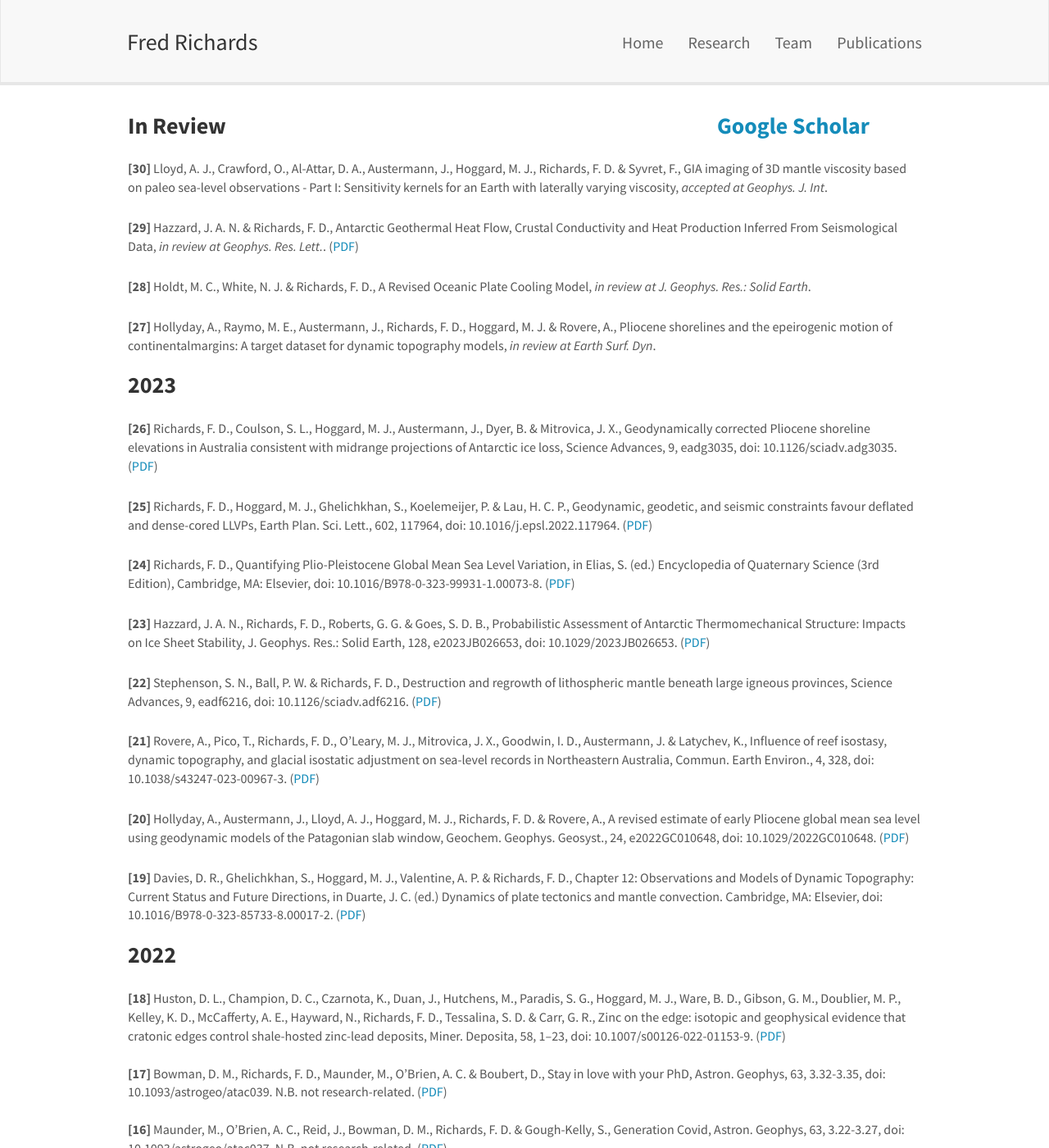
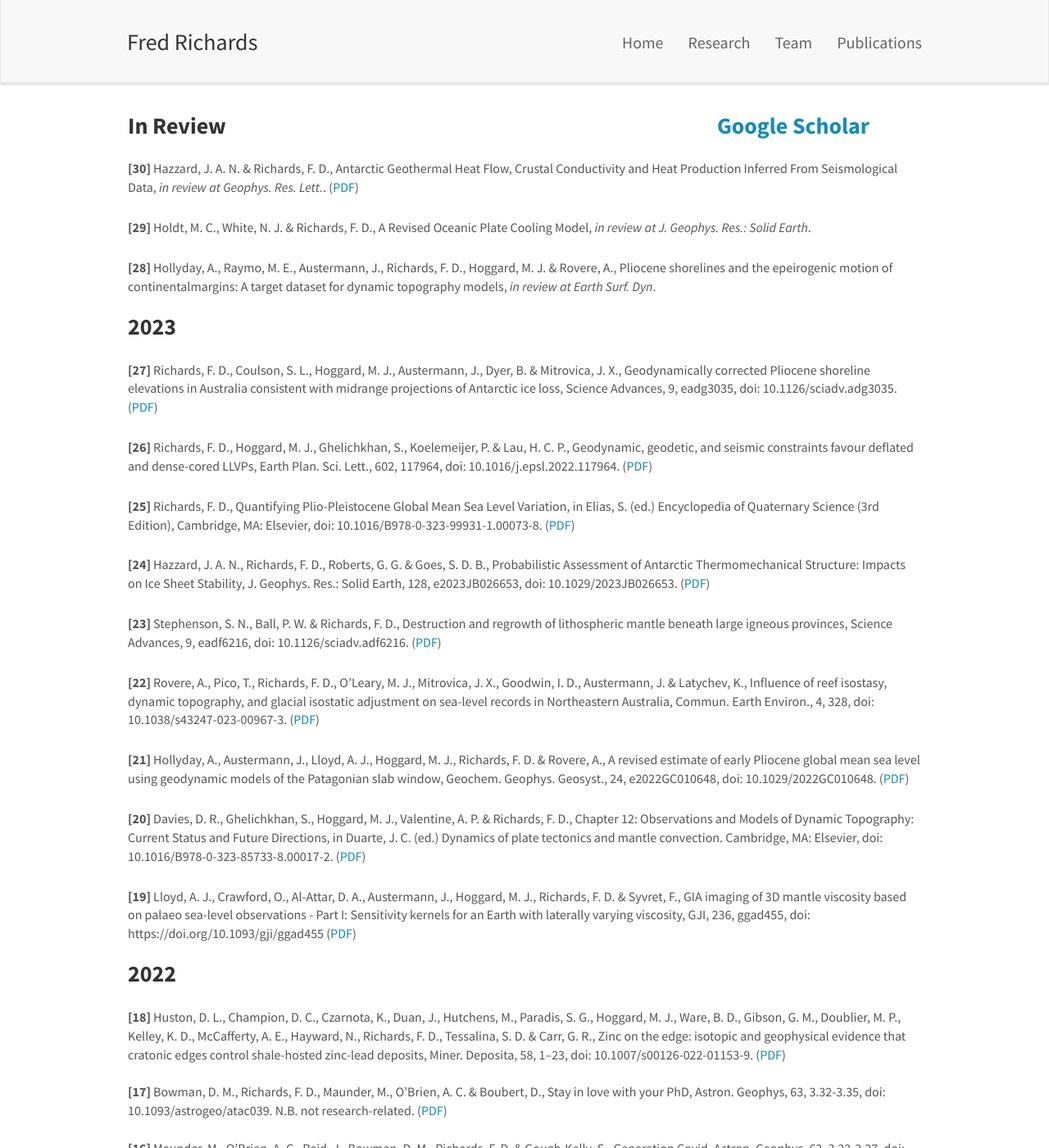
Before and after one commit to freddrichards/freddrichards.github.io, a Jekyll site: the page built from _pages/publications.md, in a window 1280 px wide and 1400 px high. Shown: the whole window at 82% size. Built offline with Jekyll 4.4.1, drawn with Linux system fonts in a browser that asks for light colours; nearby versions of some CDN libraries.

Commit message:
Update publications.md

```diff
--- a/_pages/publications.md
+++ b/_pages/publications.md
@@ -8,58 +8,57 @@ permalink: /publications/
 <br/><br/>
 <h3 style="font-weight: bold">In Review	&emsp;&emsp;&emsp;&emsp;&emsp;&emsp;&emsp;&emsp;&emsp;&emsp;&emsp;&emsp;&emsp;&emsp;&emsp;&emsp;&emsp;&emsp;&emsp;&emsp;&emsp; [Google Scholar](https://scholar.google.co.uk/citations?user=IpZA1mcAAAAJ&hl=en&oi=sra)</h3>
 
-
 <p style="padding-top:15px">
-**[30]** Lloyd, A. J., Crawford, O., Al-Attar, D. A., Austermann, J., Hoggard, M. J., Richards, F. D. & Syvret, F., GIA imaging of 3D mantle viscosity based on paleo sea-level observations - Part I: Sensitivity kernels for an Earth with laterally varying viscosity, *accepted at Geophys. J. Int*.
-<!---([PDF](/documents/papers/lloyd_etal_2022_gji_inpress.pdf))--->
+**[30]** Hazzard, J. A. N. & Richards, F. D., Antarctic Geothermal Heat Flow, Crustal Conductivity and Heat Production Inferred From Seismological Data, *in review at Geophys. Res. Lett.*. ([PDF](/documents/papers/hazzard_richards_2023_grl_inreview.pdf))
 </p>
 
 <p style="padding-top:15px">
-**[29]** Hazzard, J. A. N. & Richards, F. D., Antarctic Geothermal Heat Flow, Crustal Conductivity and Heat Production Inferred From Seismological Data, *in review at Geophys. Res. Lett.*. ([PDF](/documents/papers/hazzard_richards_2023_grl_inreview.pdf))
-</p>
-
-<p style="padding-top:15px">
-**[28]** Holdt, M. C., White, N. J. & Richards, F. D., A Revised Oceanic Plate Cooling Model, *in review at J. Geophys. Res.: Solid Earth*.
+**[29]** Holdt, M. C., White, N. J. & Richards, F. D., A Revised Oceanic Plate Cooling Model, *in review at J. Geophys. Res.: Solid Earth*.
 <!---([PDF](/documents/papers/holdt_etal_2023_jgr_inreview.pdf))--->
 </p>
 
 <p style="padding-top:15px">
-**[27]** Hollyday, A., Raymo, M. E., Austermann, J., Richards, F. D., Hoggard, M. J. & Rovere, A., Pliocene shorelines and the epeirogenic motion of continentalmargins: A target dataset for dynamic topography models, *in review at Earth Surf. Dyn*.
+**[28]** Hollyday, A., Raymo, M. E., Austermann, J., Richards, F. D., Hoggard, M. J. & Rovere, A., Pliocene shorelines and the epeirogenic motion of continentalmargins: A target dataset for dynamic topography models, *in review at Earth Surf. Dyn*.
 <!---(([PDF](/documents/papers/hollyday_etal_2023_esd_inreview.pdf))--->
 </p>
 
 <h3 style="font-weight: bold">2023</h3>
 
 <p style="padding-top:15px">
-**[26]** Richards, F. D., Coulson, S. L., Hoggard, M. J., Austermann, J., Dyer, B. & Mitrovica, J. X., Geodynamically corrected Pliocene shoreline elevations in Australia consistent with midrange projections of Antarctic ice loss, Science Advances, 9, eadg3035, doi: 10.1126/sciadv.adg3035. ([PDF](/documents/papers/richards_etal_2023_sciadv.pdf))
+**[27]** Richards, F. D., Coulson, S. L., Hoggard, M. J., Austermann, J., Dyer, B. & Mitrovica, J. X., Geodynamically corrected Pliocene shoreline elevations in Australia consistent with midrange projections of Antarctic ice loss, Science Advances, 9, eadg3035, doi: 10.1126/sciadv.adg3035. ([PDF](/documents/papers/richards_etal_2023_sciadv.pdf))
 </p>
 
 <p style="padding-top:15px">
-**[25]** Richards, F. D., Hoggard, M. J., Ghelichkhan, S., Koelemeijer, P. & Lau, H. C. P., Geodynamic, geodetic, and seismic constraints favour deflated and dense-cored LLVPs, Earth Plan. Sci. Lett., 602, 117964, doi: 10.1016/j.epsl.2022.117964. ([PDF](/documents/papers/richards_etal_2023_epsl.pdf))
+**[26]** Richards, F. D., Hoggard, M. J., Ghelichkhan, S., Koelemeijer, P. & Lau, H. C. P., Geodynamic, geodetic, and seismic constraints favour deflated and dense-cored LLVPs, Earth Plan. Sci. Lett., 602, 117964, doi: 10.1016/j.epsl.2022.117964. ([PDF](/documents/papers/richards_etal_2023_epsl.pdf))
 </p>
 
 <p style="padding-top:15px">
-**[24]** Richards, F. D., Quantifying Plio-Pleistocene Global Mean Sea Level Variation, in Elias, S. (ed.) Encyclopedia of Quaternary Science (3rd Edition), Cambridge, MA: Elsevier, doi: 10.1016/B978-0-323-99931-1.00073-8. ([PDF](/documents/papers/richards_2023_EQS.pdf))
+**[25]** Richards, F. D., Quantifying Plio-Pleistocene Global Mean Sea Level Variation, in Elias, S. (ed.) Encyclopedia of Quaternary Science (3rd Edition), Cambridge, MA: Elsevier, doi: 10.1016/B978-0-323-99931-1.00073-8. ([PDF](/documents/papers/richards_2023_EQS.pdf))
 </p>
 
 <p style="padding-top:15px">
-**[23]** Hazzard, J. A. N., Richards, F. D., Roberts, G. G. & Goes, S. D. B., Probabilistic Assessment of Antarctic Thermomechanical Structure: Impacts on Ice Sheet Stability, J. Geophys. Res.: Solid Earth, 128, e2023JB026653, doi: 10.1029/2023JB026653. ([PDF](/documents/papers/hazzard_etal_2023_jgr.pdf))
+**[24]** Hazzard, J. A. N., Richards, F. D., Roberts, G. G. & Goes, S. D. B., Probabilistic Assessment of Antarctic Thermomechanical Structure: Impacts on Ice Sheet Stability, J. Geophys. Res.: Solid Earth, 128, e2023JB026653, doi: 10.1029/2023JB026653. ([PDF](/documents/papers/hazzard_etal_2023_jgr.pdf))
 </p>
 
 <p style="padding-top:15px">
-**[22]** Stephenson, S. N., Ball, P. W. & Richards, F. D.,  Destruction and regrowth of lithospheric mantle beneath large igneous provinces, Science Advances, 9, eadf6216, doi: 10.1126/sciadv.adf6216. ([PDF](/documents/papers/stephenson_etal_2023_sciadv.pdf))
+**[23]** Stephenson, S. N., Ball, P. W. & Richards, F. D.,  Destruction and regrowth of lithospheric mantle beneath large igneous provinces, Science Advances, 9, eadf6216, doi: 10.1126/sciadv.adf6216. ([PDF](/documents/papers/stephenson_etal_2023_sciadv.pdf))
 </p>
 
 <p style="padding-top:15px">
-**[21]** Rovere, A., Pico, T., Richards, F. D., O’Leary, M. J., Mitrovica, J. X., Goodwin, I. D., Austermann, J. & Latychev, K., Influence of reef isostasy, dynamic topography, and glacial isostatic adjustment on sea-level records in Northeastern Australia, Commun. Earth Environ., 4, 328, doi: 10.1038/s43247-023-00967-3. ([PDF](/documents/papers/rovere_etal_2023_natcommearthenv.pdf))
+**[22]** Rovere, A., Pico, T., Richards, F. D., O’Leary, M. J., Mitrovica, J. X., Goodwin, I. D., Austermann, J. & Latychev, K., Influence of reef isostasy, dynamic topography, and glacial isostatic adjustment on sea-level records in Northeastern Australia, Commun. Earth Environ., 4, 328, doi: 10.1038/s43247-023-00967-3. ([PDF](/documents/papers/rovere_etal_2023_natcommearthenv.pdf))
 </p>
 
 <p style="padding-top:15px">
-**[20]**  Hollyday, A., Austermann, J., Lloyd, A. J., Hoggard, M. J., Richards, F. D. & Rovere, A., A revised estimate of early Pliocene global mean sea level using geodynamic models of the Patagonian slab window, Geochem. Geophys. Geosyst., 24, e2022GC010648, doi: 10.1029/2022GC010648. ([PDF](/documents/papers/hollyday_etal_2023_gcubed.pdf))
+**[21]**  Hollyday, A., Austermann, J., Lloyd, A. J., Hoggard, M. J., Richards, F. D. & Rovere, A., A revised estimate of early Pliocene global mean sea level using geodynamic models of the Patagonian slab window, Geochem. Geophys. Geosyst., 24, e2022GC010648, doi: 10.1029/2022GC010648. ([PDF](/documents/papers/hollyday_etal_2023_gcubed.pdf))
 </p>
 
 <p style="padding-top:15px">
-**[19]** Davies, D. R., Ghelichkhan, S., Hoggard, M. J., Valentine, A. P. & Richards, F. D., Chapter 12: Observations and Models of Dynamic Topography: Current Status and Future Directions, in  Duarte, J. C. (ed.) Dynamics of plate tectonics and mantle convection. Cambridge, MA: Elsevier, doi: 10.1016/B978-0-323-85733-8.00017-2. ([PDF](/documents/papers/davies_etal_2023_elsevier.pdf))
+**[20]** Davies, D. R., Ghelichkhan, S., Hoggard, M. J., Valentine, A. P. & Richards, F. D., Chapter 12: Observations and Models of Dynamic Topography: Current Status and Future Directions, in  Duarte, J. C. (ed.) Dynamics of plate tectonics and mantle convection. Cambridge, MA: Elsevier, doi: 10.1016/B978-0-323-85733-8.00017-2. ([PDF](/documents/papers/davies_etal_2023_elsevier.pdf))
+</p>
+
+<p style="padding-top:15px">
+**[19]** Lloyd, A. J., Crawford, O., Al-Attar, D. A., Austermann, J., Hoggard, M. J., Richards, F. D. & Syvret, F., GIA imaging of 3D mantle viscosity based on palaeo sea-level observations - Part I: Sensitivity kernels for an Earth with laterally varying viscosity, GJI, 236, ggad455, doi: https://doi.org/10.1093/gji/ggad455
+([PDF](/documents/papers/lloyd_etal_2022_gji_inpress.pdf))
 </p>
 
 <h3 style="font-weight: bold">2022</h3>
```
